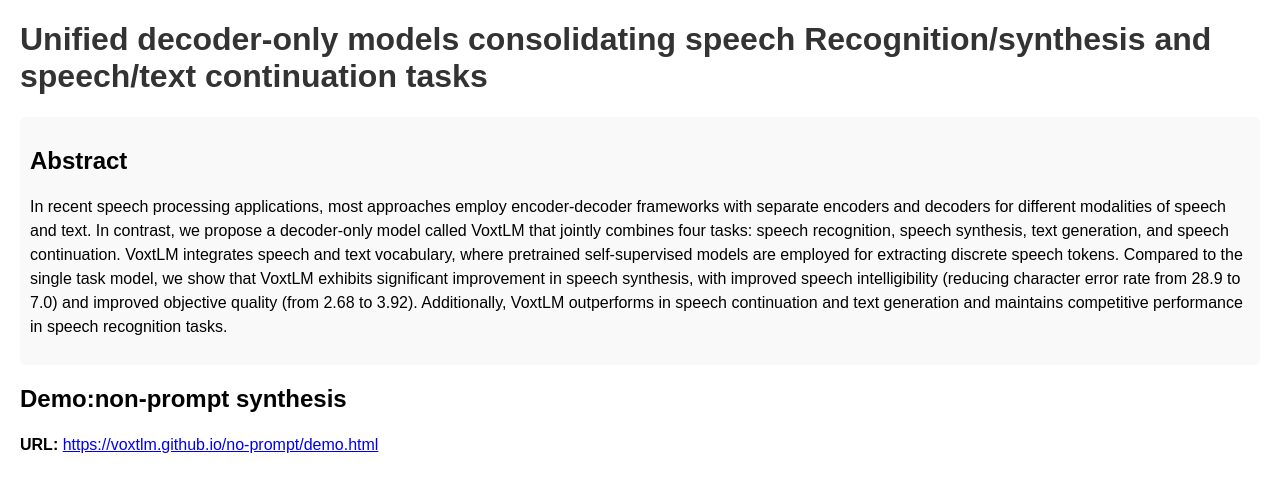
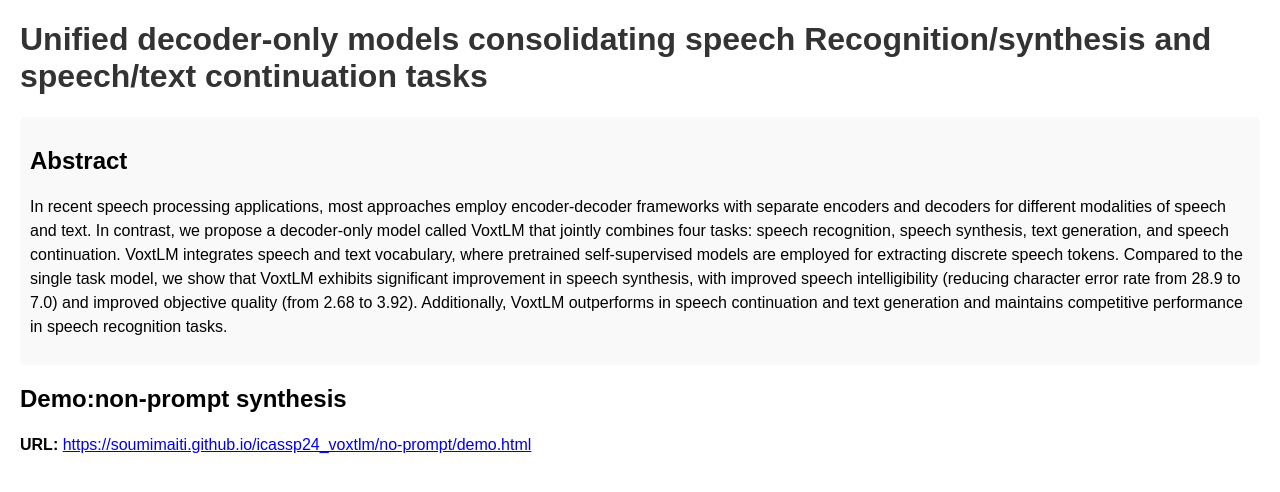
Before and after one commit to soumimaiti/smaiti.github.io, a plain HTML site: page icassp24_voxtlm/index.html in a window 1280 px wide. Drawn offline with Linux system fonts and the light colour scheme.

Commit message:
fixing link

```diff
--- a/icassp24_voxtlm/index.html
+++ b/icassp24_voxtlm/index.html
@@ -61,7 +61,7 @@
 
     <h2>Demo:non-prompt synthesis</h2>
 
-    <p><strong>URL:</strong> <a href="https://voxtlm.github.io/no-prompt/demo.html">https://voxtlm.github.io/no-prompt/demo.html</a></p>
+    <p><strong>URL:</strong> <a href="https://soumimaiti.github.io/icassp24_voxtlm/no-prompt/demo.html">https://soumimaiti.github.io/icassp24_voxtlm/no-prompt/demo.html</a></p>
 
 </body>
 
```
